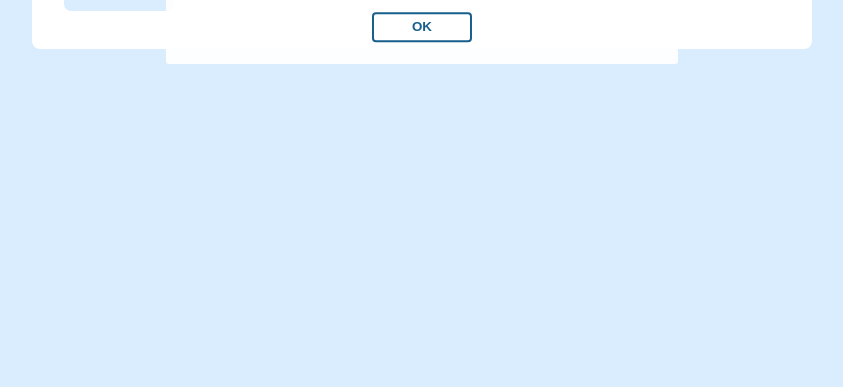
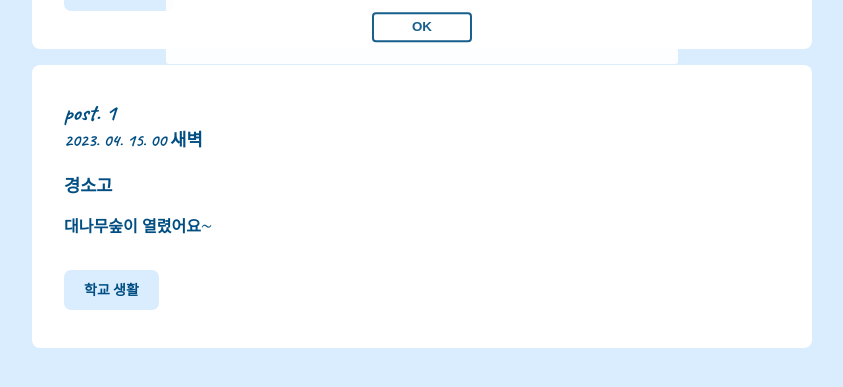
Before and after one commit to GBSWHS/bamboo, a Next.js app in the folder frontend/: page / in a window 1280 px wide. Shown: the part 401-788 px from the top of the page, without its empty margins (218-1061 px from the left). Built offline with nearby package versions, Linux system fonts and the light colour scheme; no server answers.

Commit message:
feat: add Cards Components

```diff
--- a/frontend/src/pages/index.tsx
+++ b/frontend/src/pages/index.tsx
@@ -1,5 +1,6 @@
 import Header from '@/components/Header'
-import WriteForm from '@/components/writeForm'
+import WriteForm from '@/components/WriteForm'
+import Cards from '@/components/Cards'
 import { GlobalProps } from '@/utils/interfaces'
 
 export default function Home(props: GlobalProps) {
@@ -7,6 +8,7 @@ export default function Home(props: GlobalProps) {
     <>
       <Header />
       <WriteForm loading={props.loading} modal={props.modal} />
+      <Cards loading={props.loading} modal={props.modal} />
     </>
   )
 }
```
